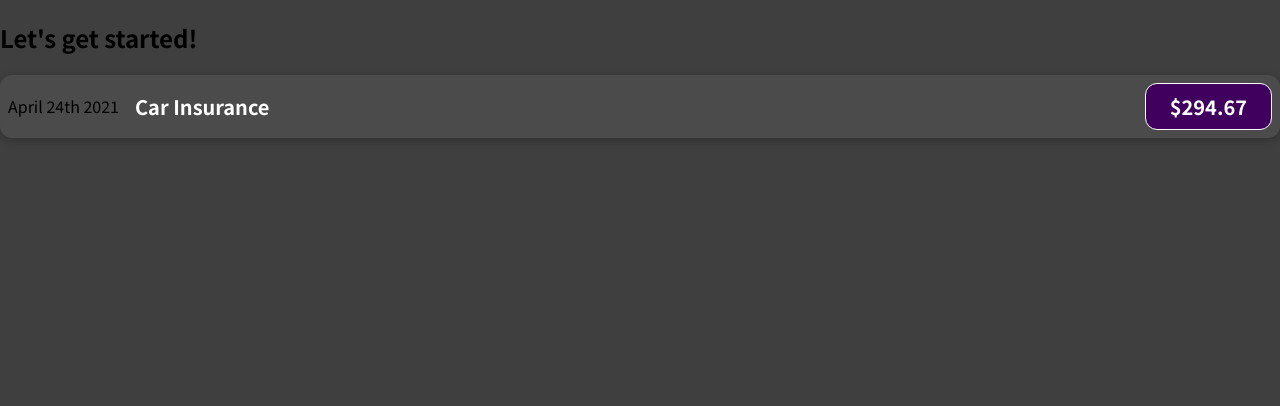
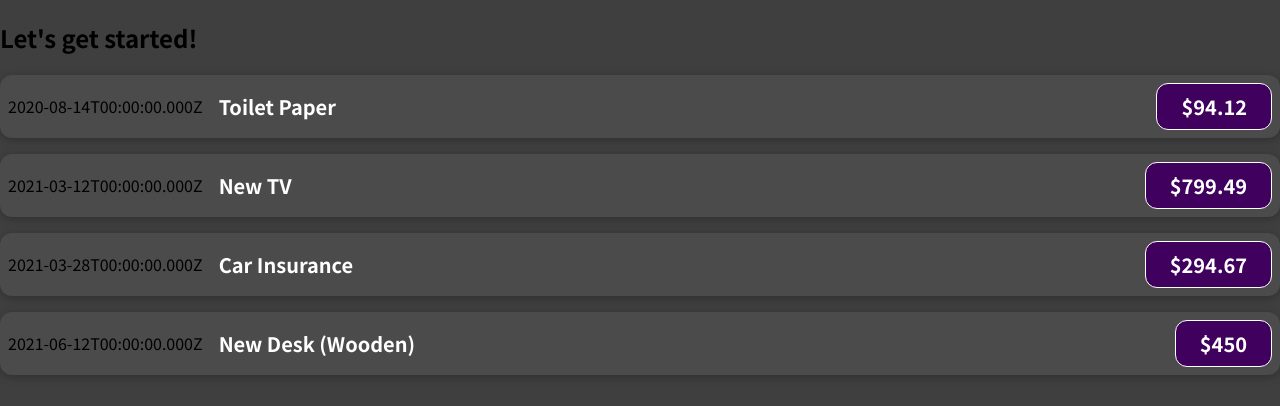
Before and after one commit to Oguzhanolgun/React-Expense-Tracker, a JavaScript app: page / in a window 1280 px wide. Shown: the top 406 px of the page. Built offline with nearby package versions, Linux system fonts and the light colour scheme.

Commit message:
Added props for expenseItem component

```diff
--- a/src/App.js
+++ b/src/App.js
@@ -1,9 +1,49 @@
 import ExpenseItem from "./components/ExpenseItem";
 function App() {
+  const expenses = [
+    {
+      id: "e1",
+      title: "Toilet Paper",
+      amount: 94.12,
+      date: new Date(2020, 7, 14),
+    },
+    { id: "e2", title: "New TV", amount: 799.49, date: new Date(2021, 2, 12) },
+    {
+      id: "e3",
+      title: "Car Insurance",
+      amount: 294.67,
+      date: new Date(2021, 2, 28),
+    },
+    {
+      id: "e4",
+      title: "New Desk (Wooden)",
+      amount: 450,
+      date: new Date(2021, 5, 12),
+    },
+  ];
   return (
     <div>
       <h2>Let's get started!</h2>
-      <ExpenseItem></ExpenseItem>
+      <ExpenseItem
+        title={expenses[0].title}
+        amount={expenses[0].amount}
+        date={expenses[0].date}
+      ></ExpenseItem>
+      <ExpenseItem
+        title={expenses[1].title}
+        amount={expenses[1].amount}
+        date={expenses[1].date}
+      ></ExpenseItem>
+      <ExpenseItem
+        title={expenses[2].title}
+        amount={expenses[2].amount}
+        date={expenses[2].date}
+      ></ExpenseItem>
+      <ExpenseItem
+        title={expenses[3].title}
+        amount={expenses[3].amount}
+        date={expenses[3].date}
+      ></ExpenseItem>
     </div>
   );
 }
--- a/src/components/ExpenseItem.js
+++ b/src/components/ExpenseItem.js
@@ -1,11 +1,11 @@
 import "./ExpenseItem.css";
-function ExpenseItem() {
+function ExpenseItem(props) {
   return (
     <div className="expense-item">
-      <div>April 24th 2021</div>
+      <div>{props.date.toISOString()}</div>
       <div className="expense-item__description">
-        <h2>Car Insurance</h2>
-        <div className="expense-item__price">$294.67</div>
+        <h2>{props.title}</h2>
+        <div className="expense-item__price">${props.amount}</div>
       </div>
     </div>
   );
```
Also changed, not shown: 1 other file (tests, documents, lock files or other folders).
